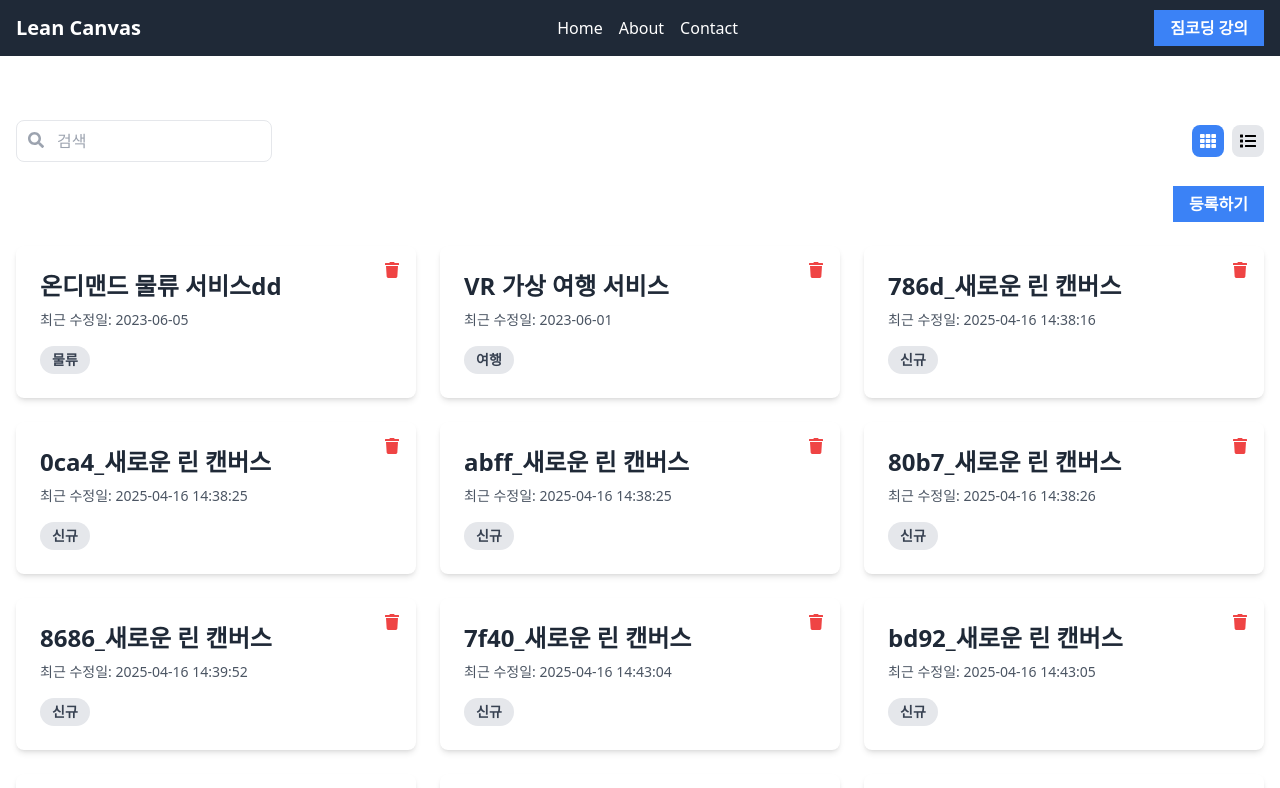
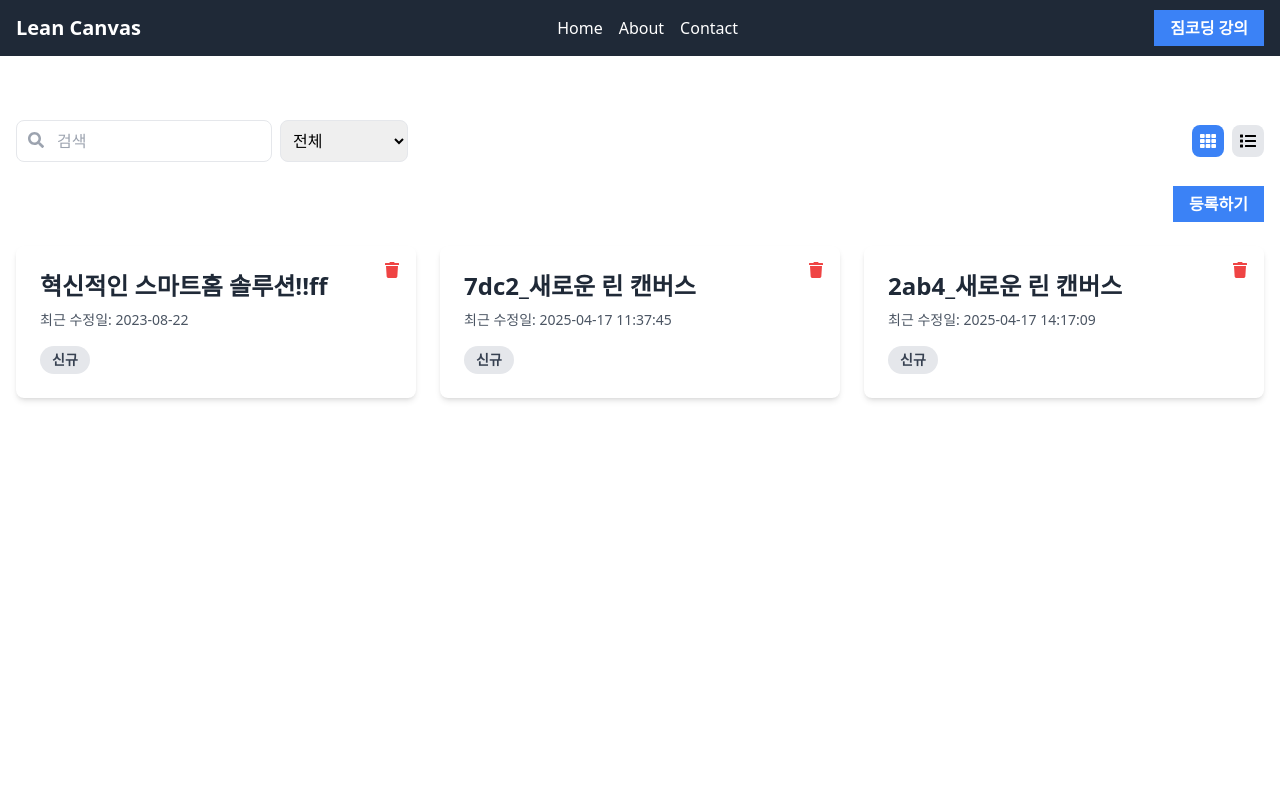
Before and after one commit to GwangIl-Park/FrontendStudy, a React (Vite) app in the folder react-gymcoding/lean-canvas-react/: page / in a window 1280 px wide. Shown: the top 788 px of the page. Built offline with nearby package versions, Linux system fonts and the light colour scheme; data requests are answered from the project's data file.

Commit message:
feat: react 강의 끝

```diff
--- a/react-gymcoding/lean-canvas-react/data/db.json
+++ b/react-gymcoding/lean-canvas-react/data/db.json
@@ -1,77 +1,5 @@
 {
   "canvases": [
-    {
-      "id": 3,
-      "name": "온디맨드 물류 서비스dd",
-      "modifyDate": "2023-06-05",
-      "category": "물류"
-    },
-    {
-      "id": 4,
-      "name": "VR 가상 여행 서비스",
-      "modifyDate": "2023-06-01",
-      "category": "여행"
-    },
-    {
-      "name": "786d_새로운 린 캔버스",
-      "modifyDate": "2025-04-16 14:38:16",
-      "category": "신규",
-      "id": 6
-    },
-    {
-      "name": "0ca4_새로운 린 캔버스",
-      "modifyDate": "2025-04-16 14:38:25",
-      "category": "신규",
-      "id": 7
-    },
-    {
-      "name": "abff_새로운 린 캔버스",
-      "modifyDate": "2025-04-16 14:38:25",
-      "category": "신규",
-      "id": 8
-    },
-    {
-      "name": "80b7_새로운 린 캔버스",
-      "modifyDate": "2025-04-16 14:38:26",
-      "category": "신규",
-      "id": 9
-    },
-    {
-      "name": "8686_새로운 린 캔버스",
-      "modifyDate": "2025-04-16 14:39:52",
-      "category": "신규",
-      "id": 10
-    },
-    {
-      "name": "7f40_새로운 린 캔버스",
-      "modifyDate": "2025-04-16 14:43:04",
-      "category": "신규",
-      "id": 11
-    },
-    {
-      "name": "bd92_새로운 린 캔버스",
-      "modifyDate": "2025-04-16 14:43:05",
-      "category": "신규",
-      "id": 12
-    },
-    {
-      "name": "435a_새로운 린 캔버스",
-      "modifyDate": "2025-04-16 14:43:06",
-      "category": "신규",
-      "id": 13
-    },
-    {
-      "name": "81a3_새로운 린 캔버스",
-      "modifyDate": "2025-04-16 14:43:06",
-      "category": "신규",
-      "id": 14
-    },
-    {
-      "name": "94a4_새로운 린 캔버스",
-      "modifyDate": "2025-04-16 14:43:06",
-      "category": "신규",
-      "id": 15
-    },
     {
       "id": 5,
       "name": "혁신적인 스마트홈 솔루션!!ff",
@@ -278,6 +206,18 @@
           }
         ]
       }
+    },
+    {
+      "name": "7dc2_새로운 린 캔버스",
+      "modifyDate": "2025-04-17 11:37:45",
+      "category": "신규",
+      "id": 6
+    },
+    {
+      "name": "2ab4_새로운 린 캔버스",
+      "modifyDate": "2025-04-17 14:17:09",
+      "category": "신규",
+      "id": 7
     }
   ]
 }
--- a/react-gymcoding/lean-canvas-react/package.json
+++ b/react-gymcoding/lean-canvas-react/package.json
@@ -14,6 +14,7 @@
   },
   "dependencies": {
     "@tanstack/react-query": "^5.74.3",
+    "@tanstack/react-query-devtools": "^5.74.3",
     "axios": "^1.8.4",
     "dayjs": "^1.11.13",
     "json-server": "^0.17.4",
--- a/react-gymcoding/lean-canvas-react/src/api/canvases.js
+++ b/react-gymcoding/lean-canvas-react/src/api/canvases.js
@@ -2,7 +2,7 @@ import { canvases } from './http';
 import { v4 as uuidv4 } from 'uuid';
 import dayjs from 'dayjs';
 
-export function getCanvases(params) {
+export async function getCanvases(params) {
   const payload = Object.assign(
     {
       _sort: 'lastModified',
@@ -10,7 +10,8 @@ export function getCanvases(params) {
     },
     params,
   );
-  return canvases.get('/', { params: payload });
+  const { data } = await canvases.get('/', { params: payload });
+  return data;
 }
 
 export function createCanvas() {
--- /dev/null
+++ b/react-gymcoding/lean-canvas-react/src/components/CategoryFilter.jsx
@@ -0,0 +1,22 @@
+function CategoryFilter({ category, onChange }) {
+  const categories = ['신규', '헬스케어', '물류', '여행'];
+  return (
+    <select
+      className="border p-2 rounded-lg w-full sm:w-32"
+      value={category}
+      onChange={e => {
+        const val = e.target.value;
+        onChange(val === 'all' ? undefined : val);
+      }}
+    >
+      <option value={'all'}>전체</option>
+      {categories.map(cate => (
+        <option key={cate} value={cate}>
+          {cate}
+        </option>
+      ))}
+    </select>
+  );
+}
+
+export default CategoryFilter;
--- a/react-gymcoding/lean-canvas-react/src/components/SearchBar.jsx
+++ b/react-gymcoding/lean-canvas-react/src/components/SearchBar.jsx
@@ -1,5 +1,7 @@
 import { FaSearch } from 'react-icons/fa';
-function SearchBar({ searchInput = '', handleSearchInput }) {
+import { useState } from 'react';
+function SearchBar({ searchInput = '', onSearch }) {
+  const [localSearchText, setLocalSearchText] = useState(searchInput);
   return (
     <div className="relative w-full sm:w-64 mb-4 sm:mb-0">
       <input
@@ -7,8 +9,13 @@ function SearchBar({ searchInput = '', handleSearchInput }) {
         placeholder="검색"
         className="w-full pl-10 pr-4 py-2 border rounded-lg focus:outline-none focus:ring-2 focus:ring-blue-500"
         aria-label="검색"
-        value={searchInput}
-        onChange={handleSearchInput}
+        value={localSearchText}
+        onChange={e => setLocalSearchText(e.target.value)}
+        onKeyDown={e => {
+          if (e.key === 'Enter') {
+            onSearch(localSearchText);
+          }
+        }}
       />
       <FaSearch className="absolute left-3 top-3 text-gray-400" />
     </div>
--- a/react-gymcoding/lean-canvas-react/src/main.jsx
+++ b/react-gymcoding/lean-canvas-react/src/main.jsx
@@ -12,6 +12,7 @@ import App from './App';
 import ErrorPage from './pages/ErrorPage';
 import CanvasDetail from './pages/CanvasDetail';
 import { QueryClient, QueryClientProvider } from '@tanstack/react-query';
+import { ReactQueryDevtools } from '@tanstack/react-query-devtools';
 
 const queryClient = new QueryClient();
 
@@ -42,6 +43,7 @@ createRoot(document.getElementById('root')).render(
   <StrictMode>
     <QueryClientProvider client={queryClient}>
       <RouterProvider router={router} />
+      <ReactQueryDevtools initialIsOpen={false} />
     </QueryClientProvider>
   </StrictMode>,
 );
--- a/react-gymcoding/lean-canvas-react/src/pages/Home.jsx
+++ b/react-gymcoding/lean-canvas-react/src/pages/Home.jsx
@@ -6,43 +6,77 @@ import { createCanvas, deleteCanvas, getCanvases } from '../api/canvases';
 import Loading from '../components/Loading';
 import Button from '../components/Button';
 import useApiRequest from '../hooks/useApiRequest';
+import { useMutation, useQuery, useQueryClient } from '@tanstack/react-query';
+import CategoryFilter from '../components/CategoryFilter';
 
 function Home() {
-  const [contents, setContents] = useState([]);
   const [searchInput, setSearchInput] = useState();
+  const [filter, setFilter] = useState({
+    searchInput: undefined,
+    category: undefined,
+  });
   const [isGridView, setIsGridView] = useState(true);
 
-  const { isLoading, error, execute: fetchData } = useApiRequest(getCanvases);
-  const { isLoading: isLoadingCreate, execute: createNewCanvas } =
-    useApiRequest(createCanvas);
+  const handleFilter = (key, value) => {
+    setFilter({ ...filter, [key]: value });
+  };
+  //const { isLoading, error, execute: fetchData } = useApiRequest(getCanvases);
+  // const { isLoading: isLoadingCreate, execute: createNewCanvas } =
+  //   useApiRequest(createCanvas);
 
-  useEffect(() => {
-    fetchData(
-      { name_like: searchInput },
-      {
-        onSuccess: response => setContents(response.data),
-      },
-    );
-  }, [searchInput, fetchData]);
+  const {
+    data: contents,
+    isLoading,
+    error,
+    reFetch,
+  } = useQuery({
+    queryKey: ['canvases', filter.searchInput, filter.category],
+    queryFn: () =>
+      getCanvases({ name_like: filter.searchInput, category: filter.category }),
+    //initialData: [],
+    //staleTime: 1000 * 60 * 5, //5분동안 fresh상태로 유지
+    refetchOnWindowFocus: false,
+  });
 
-  const handleSearchInput = e => {
-    setSearchInput(e.target.value);
-  };
+  const queryClient = useQueryClient();
+
+  const { mutate: createNewCanvas, isLoading: isLoadingCreate } = useMutation({
+    mutationFn: createCanvas,
+    onSuccess: () => queryClient.invalidateQueries(['canvases']),
+    onError: err => alert(err.message),
+  });
+
+  const { mutate: deleteCanvasMutation } = useMutation({
+    mutationFn: deleteCanvas,
+    onSuccess: () => queryClient.invalidateQueries(['canvases']),
+    onError: err => alert(err.message),
+  });
+
+  // useEffect(() => {
+  //   fetchData(
+  //     { name_like: searchInput },
+  //     {
+  //       onSuccess: response => setContents(response.data),
+  //     },
+  //   );
+  // }, [searchInput, fetchData]);
 
   const handleDeleteItem = async id => {
-    //setContents(contents.filter(content => content.id !== id));
-    if (confirm('삭제 하시겠습니까?') === false) {
-      return;
-    }
-    try {
-      await deleteCanvas(id);
-      fetchData({ name_like: searchInput });
-    } catch (error) {
-      alert(error.message);
-    }
+    // //setContents(contents.filter(content => content.id !== id));
+    // if (confirm('삭제 하시겠습니까?') === false) {
+    //   return;
+    // }
+    // try {
+    //   await deleteCanvas(id);
+    //   fetchData({ name_like: searchInput });
+    // } catch (error) {
+    //   alert(error.message);
+    // }
+    deleteCanvasMutation(id);
   };
 
   const handleCreateCanvas = async () => {
+    createNewCanvas();
     // try {
     //   setIsLoadingCreate(true);
     //   await new Promise(resolver => setTimeout(resolver, 1000));
@@ -53,24 +87,30 @@ function Home() {
     // } finally {
     //   setIsLoadingCreate(false);
     // }
-    createNewCanvas(null, {
-      onSuccess: fetchData(
-        { name_like: searchInput },
-        {
-          onSuccess: response => setContents(response.data),
-        },
-      ),
-      onError: err => alert(err.message),
-    });
+    // createNewCanvas(null, {
+    //   onSuccess: fetchData(
+    //     { name_like: searchInput },
+    //     {
+    //       onSuccess: response => setContents(response.data),
+    //     },
+    //   ),
+    //   onError: err => alert(err.message),
+    // });
   };
 
   return (
     <>
       <div className="mb-6 flex flex-col sm:flex-row items-center justify-between">
-        <SearchBar
-          searchInput={searchInput}
-          handleSearchInput={handleSearchInput}
-        />
+        <div className="flex gap-2 flex-col w-full sm:flex-row">
+          <SearchBar
+            searchInput={filter.searchInput}
+            onSearch={val => handleFilter('searchInput', val)}
+          />
+          <CategoryFilter
+            category={filter.category}
+            onChange={val => handleFilter('category', val)}
+          />
+        </div>
         <ViewToggle isGridView={isGridView} setIsGridView={setIsGridView} />
       </div>
       <div className="flex justify-end mb-6">
@@ -82,13 +122,13 @@ function Home() {
       {error && (
         <Error
           message={error.message}
-          onRetry={() => fetchData({ name_like: searchInput })}
+          onRetry={() => fetchData({ name_like: filter.searchInput })}
         />
       )}
       {!isLoading && !error && (
         <CanvasList
           filterContents={contents}
-          searchInput={searchInput}
+          searchInput={filter.searchInput}
           isGridView={isGridView}
           onDeleteItem={handleDeleteItem}
         />
```
Also changed, not shown: react-gymcoding/lean-canvas-react/src/components/LeanCanvas.jsx (+12 -12 lines), react-gymcoding/lean-canvas-react/src/pages/About.jsx (+20 -2 lines), 1 other file (tests, documents, lock files or other folders).
